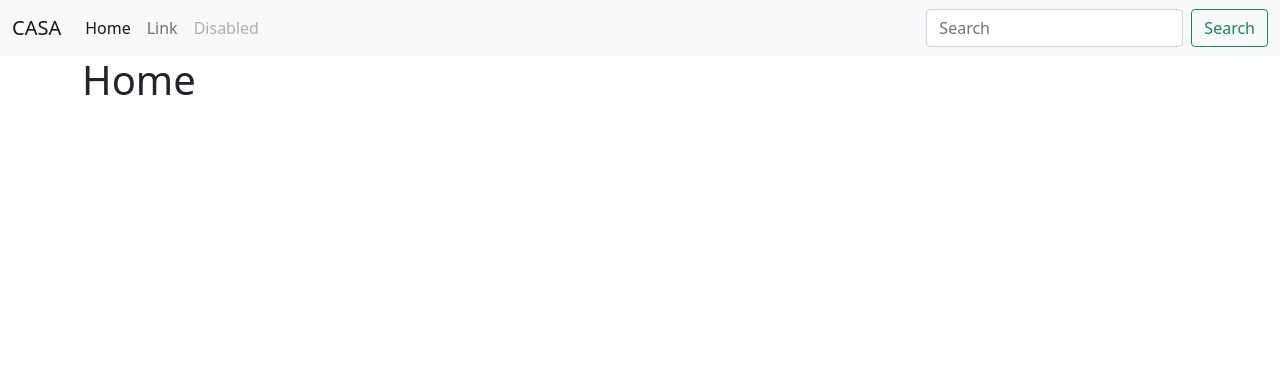
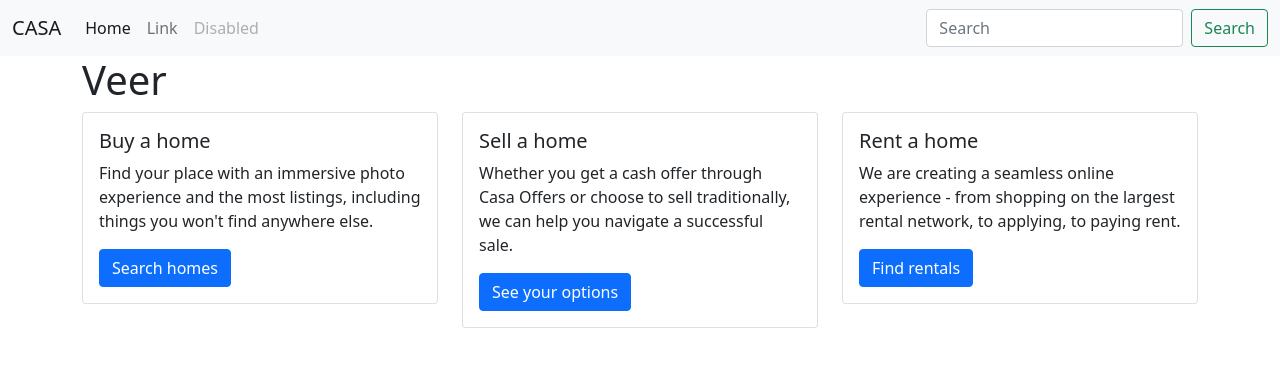
Before and after one commit to gurupratap-matharu/estate, a Django app: page / in a window 1280 px wide. Shown: the top 367 px of the page. Run offline with Django 3.2, Linux system fonts and the light colour scheme; parts of the project's set-up code (start-up, migrations or seed data) failed here and were passed over.

Commit message:
added 3 cards to sell, buy or rent

```diff
--- a/market/templates/market/home.html
+++ b/market/templates/market/home.html
@@ -2,6 +2,38 @@
 
 {% block content %}
 
-<h1>Home</h1>
+<h1>Veer</h1>
 
+<div class="row">
+    <div class="col-sm-12 col-md-4">
+        <div class="card">
+            <div class="card-body">
+                <h5 class="card-title">Buy a home</h5>
+                <p class="card-text">Find your place with an immersive photo experience and the most listings, including
+                    things you won't find anywhere else.</p>
+                <a href="#" class="btn btn-primary">Search homes</a>
+            </div>
+        </div>
+    </div>
+    <div class="col-sm-12 col-md-4">
+        <div class="card">
+            <div class="card-body">
+                <h5 class="card-title">Sell a home</h5>
+                <p class="card-text">Whether you get a cash offer through Casa Offers or choose to sell traditionally,
+                    we can help you navigate a successful sale.</p>
+                <a href="#" class="btn btn-primary">See your options</a>
+            </div>
+        </div>
+    </div>
+    <div class="col-sm-12 col-md-4">
+        <div class="card">
+            <div class="card-body">
+                <h5 class="card-title">Rent a home</h5>
+                <p class="card-text">We are creating a seamless online experience - from shopping on the largest rental
+                    network, to applying, to paying rent.</p>
+                <a href="#" class="btn btn-primary">Find rentals</a>
+            </div>
+        </div>
+    </div>
+</div>
 {% endblock content %}
```
